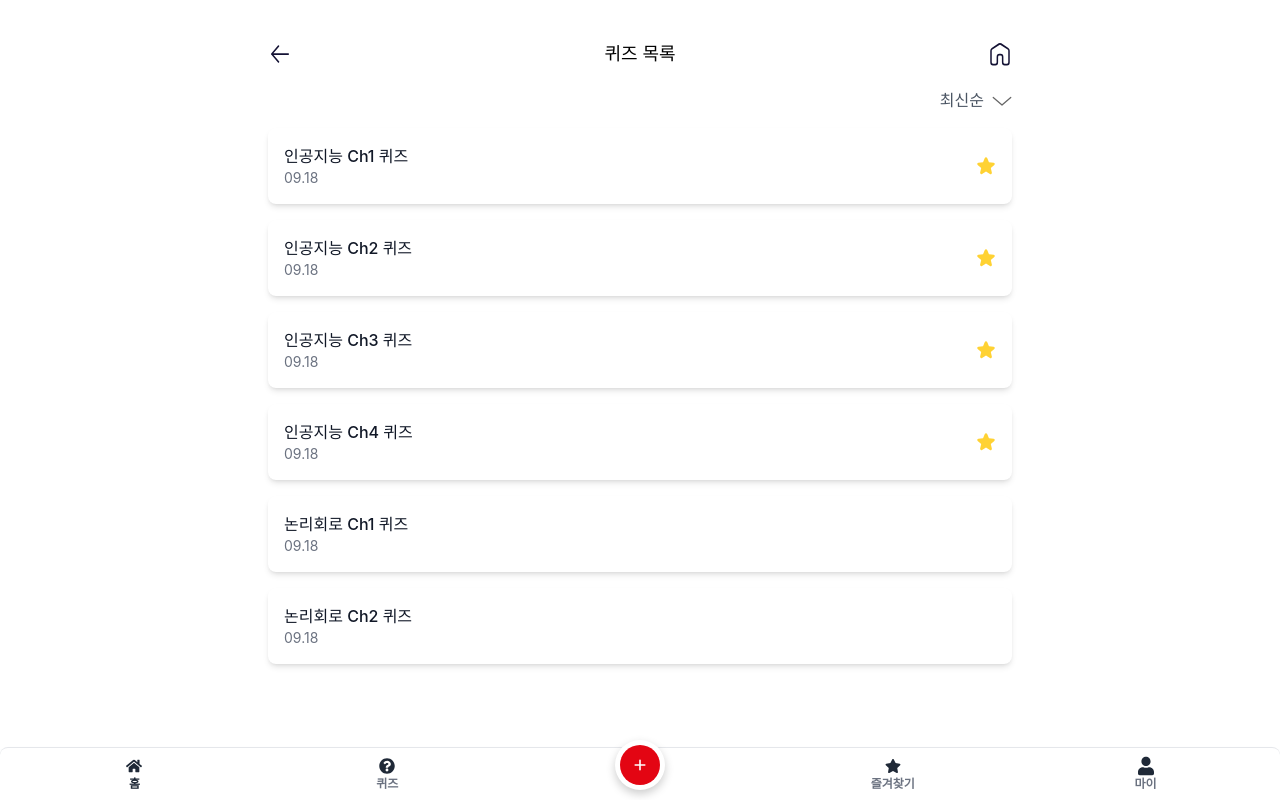
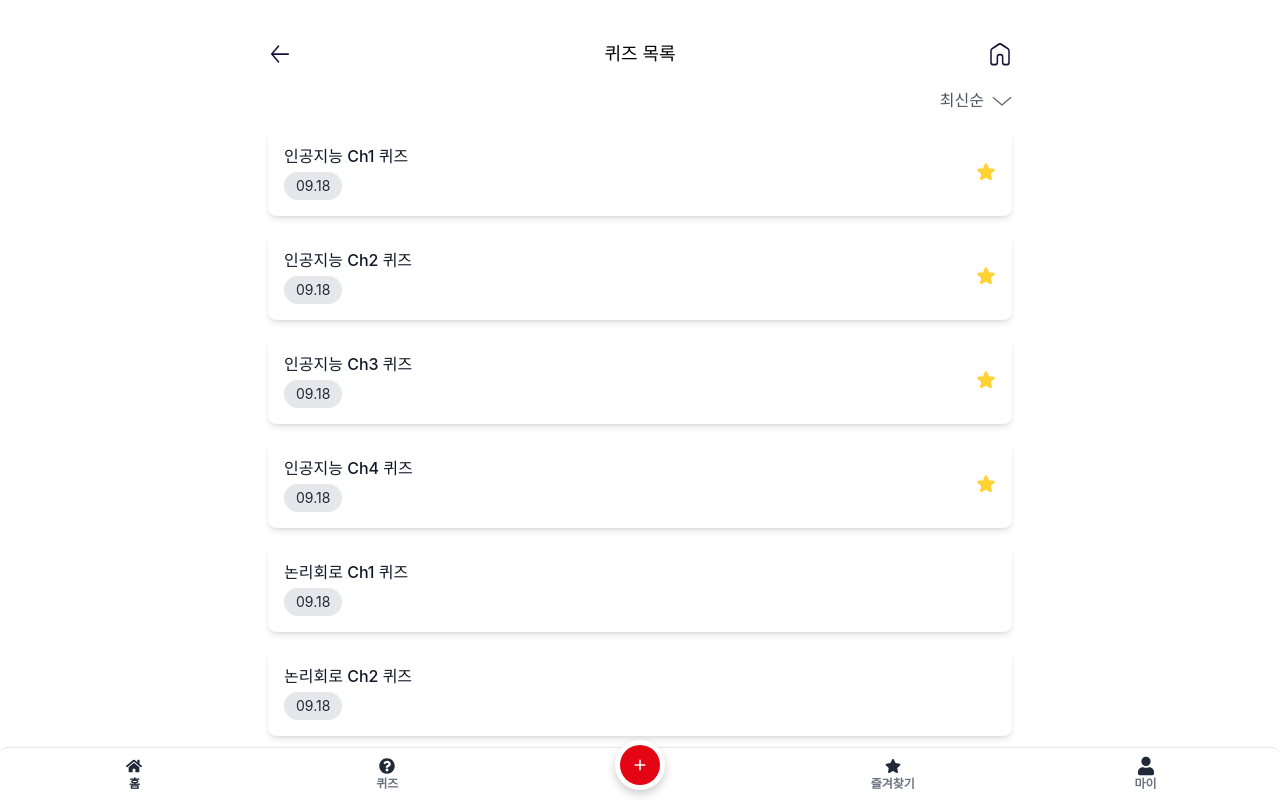
Before and after one commit to TEAM-MukTae/fe, a React (Create React App) app: page /quiz in a window 1280 px wide. Built offline with nearby package versions, Linux system fonts and the light colour scheme; a web font is replaced by a local one.

Commit message:
feat: Card에 date 파라미터 추가

```diff
--- a/src/components/display/Card.tsx
+++ b/src/components/display/Card.tsx
@@ -5,6 +5,7 @@ interface CardProps {
     children: React.ReactNode;
     key?: number;
     keyword?: string[] | string;
+    date?: string;
     isStarred?: boolean;
     isSelected?: boolean;
     onClick?: () => void;
@@ -13,6 +14,7 @@ interface CardProps {
 const Card: React.FC<CardProps> = ({
     children,
     keyword,
+    date,
     isStarred,
     isSelected,
     onClick,
@@ -27,10 +29,23 @@ const Card: React.FC<CardProps> = ({
             <div className="flex items-center">
                 <div>
                     <p className="font-medium text-gray-900">{children}</p>
+                    <p className="text-sm text-gray-600">{date}</p>
+
                     <p className="text-sm text-gray-500">
                         {Array.isArray(keyword)
-                            ? keyword.join(", ")
-                            : keyword || ""}
+                            ? keyword.map((kw, index) => (
+                                  <button
+                                      key={index}
+                                      className="px-3 py-1 mt-1 mr-1 text-sm text-gray-800 bg-gray-200 rounded-full hover:bg-gray-300"
+                                  >
+                                      {kw}
+                                  </button>
+                              ))
+                            : keyword && (
+                                  <button className="px-3 py-1 mt-1 mr-1 text-sm text-gray-800 bg-gray-200 rounded-full hover:bg-gray-300">
+                                      {keyword}
+                                  </button>
+                              )}
                     </p>
                 </div>
             </div>
```
